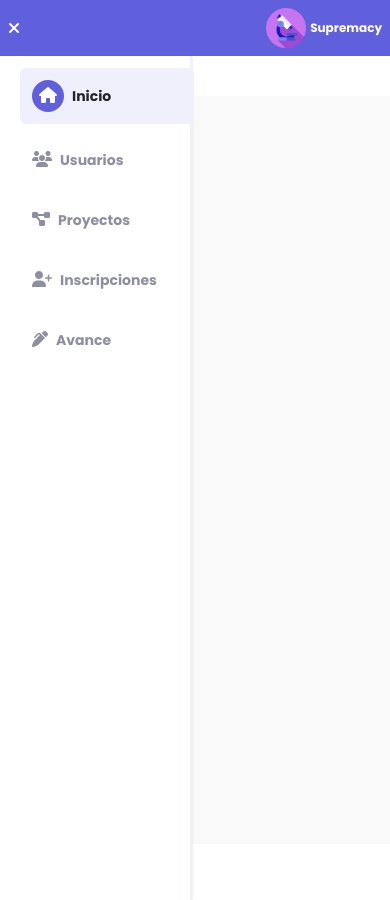
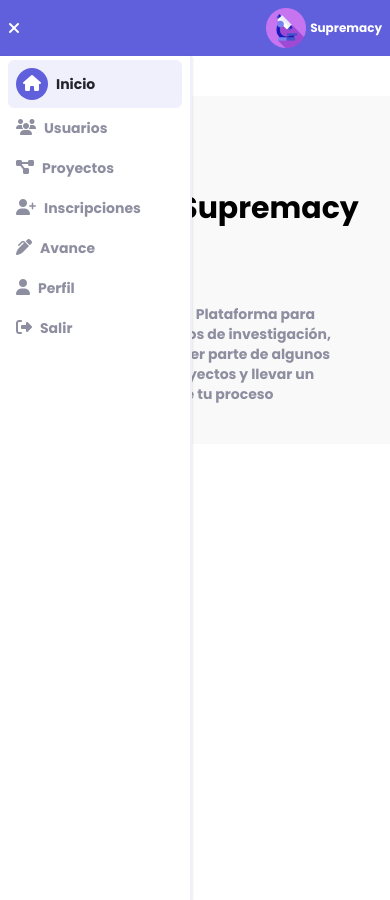
Before and after one commit to Ciclo4Mintic-Projects/gestProjects-MinTic, a React (Create React App) app: page / in a window 390 px wide. Built offline with nearby package versions, Linux system fonts and the light colour scheme.

Commit message:
Se maqueta vista pantalla de inicio y se hacen ajustes al sidebar en la vista mobile

```diff
--- a/src/components/Sidebar.jsx
+++ b/src/components/Sidebar.jsx
@@ -4,12 +4,14 @@ import Logo from './Logo';
 
 const SidebarLinks = () => {
   return (
-    <ul className='mt-1 md:mt-12'>
+    <ul className='mt-1 md:mt-12 sidebar-links'>
       <SidebarRoute to='' title='Inicio' icon='fas fa-home' />
       <SidebarRoute to='/usuarios/estado' title='Usuarios' icon='fas fa-users' />
       <SidebarRoute to='/usuarios/asd' title='Proyectos' icon='fas fa-project-diagram' />
       <SidebarRoute to='/inscripcion' title='Inscripciones' icon='fas fa-user-plus' />
       <SidebarRoute to='/usuarios/asd' title='Avance' icon='fas fa-pen-alt' />
+      <SidebarRoute to='/profile' title='Perfil' icon='fas fa-solid fa-user' />
+      <SidebarRoute to='/login' title='Salir' icon='fas fa-sign-out-alt' />
     </ul>
   );
 };
--- a/src/pages/Index.jsx
+++ b/src/pages/Index.jsx
@@ -1,5 +1,6 @@
 import { SupremacyContext } from 'context/supremacyContext';
 import React, {useContext, useEffect} from 'react';
+import Logo from './../components/Logo';
 
 const Index = () => {
 
@@ -10,11 +11,9 @@ const Index = () => {
   }, [])
 
   return (
-    <div className="bg-backgContTem">
-      <div className='h-96'>Index page</div>
-      <div className='h-96'>Index page</div>
-      <div className='h-96'>Index page</div>
-      <div className='h-96'>Index page</div>
+    <div className="bg-backgContTem m-auto p-10 md:p-20 font-poppins">
+      <Logo height={'h-36'} sizeText={'text-3xl'}/>
+      <p className="mt-6 px-4 sm:px-20 text-center text-grayTem font-semibold text-sm md:text-lg">Bienvenidos a la Plataforma para gestionar proyectos de investigación, donde podrás hacer parte de algunos de nuestros proyectos y llevar un registro de tu proceso</p>
     </div>
   );
 };
--- a/src/styles/_authentication.css
+++ b/src/styles/_authentication.css
@@ -51,9 +51,9 @@
 }
 
 .profile-container {
-    @apply  m-auto sm:mx-40 mb-10 mt-2 text-xs rounded-lg bg-backgContTem w-2/3 sm:w-auto
+    @apply  m-auto sm:mx-40 mb-14 md:mb-10 mt-2 text-xs rounded-lg bg-backgContTem w-2/3 sm:w-auto
 }
 
 .form-profile {
-    @apply flex flex-col p-6 sm:grid sm:grid-cols-2 sm:gap-3 sm:gap-x-6
+    @apply flex flex-col p-3 sm:grid sm:grid-cols-2 sm:gap-3 sm:gap-x-6
 }
--- a/src/styles/globals.css
+++ b/src/styles/globals.css
@@ -15,7 +15,15 @@ body {
 }
 
 .sidebar-route {
-  @apply rounded-md flex w-full justify-between cursor-pointer items-center m-3 p-3;
+  @apply rounded-md flex w-full justify-between cursor-pointer items-center p-2;
+}
+
+.sidebar-links li:nth-of-type(6n+0) {
+  @apply flex md:hidden
+}
+
+.sidebar-links li:nth-of-type(7n+0) {
+  @apply flex md:hidden
 }
 
 .navlink-selected .icon-selected {
```
